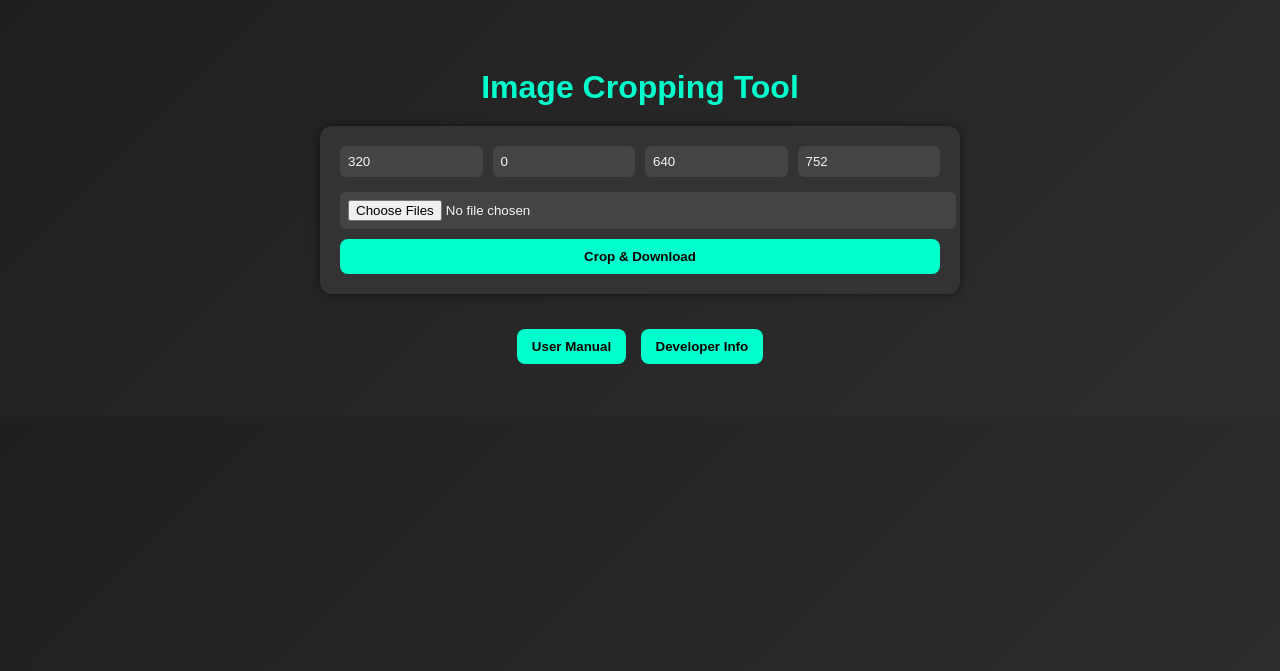
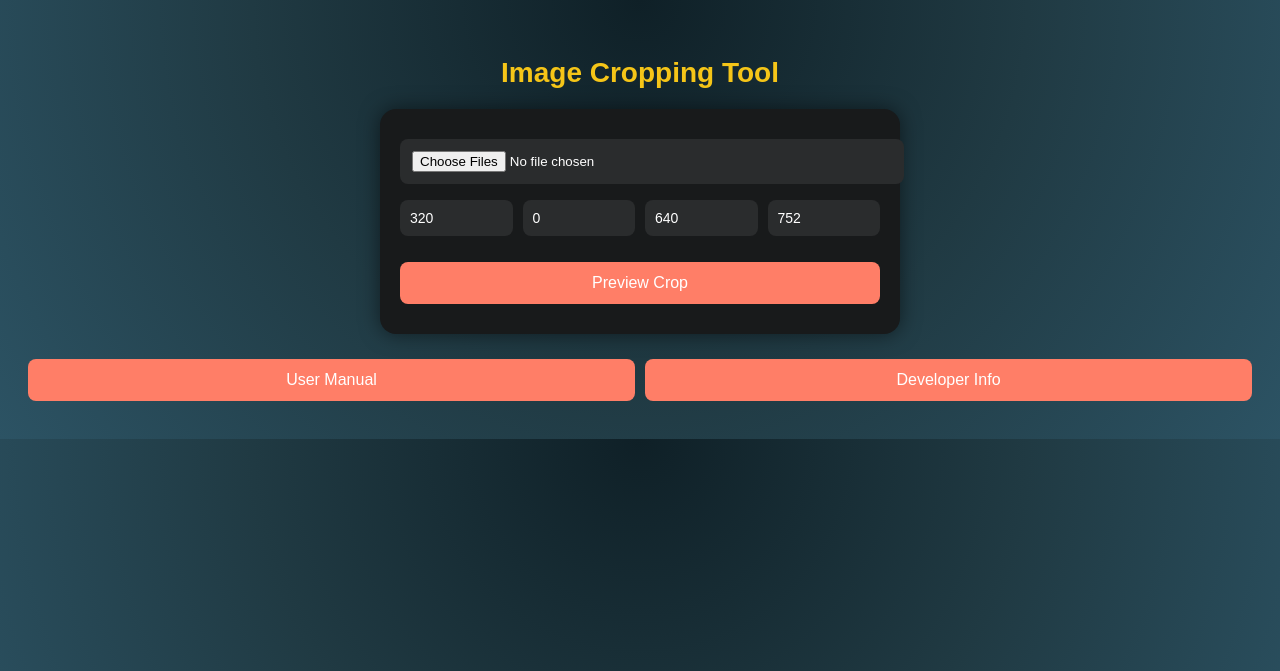
Before and after one commit to tufayal10/CropImg, a Flask app: page / in a window 1280 px wide. Shown: the top 671 px of the page. Run offline with Flask 3, Linux system fonts and the light colour scheme.

Commit message:
Update index.html

```diff
--- a/templates/index.html
+++ b/templates/index.html
@@ -5,102 +5,249 @@
     <title>Image Cropping Tool</title>
     <style>
         body {
-            font-family: 'Arial', sans-serif;
-            background: linear-gradient(135deg, #1f1f1f, #2e2e2e);
-            color: #f5f5f5;
+            background: radial-gradient(circle at top, #0f2027, #203a43, #2c5364);
+            font-family: 'Poppins', sans-serif;
             display: flex;
             flex-direction: column;
             align-items: center;
-            padding: 40px;
+            padding: 30px 20px;
+            color: #fff;
         }
 
         h1 {
-            color: #00ffcc;
+            color: #f5c518;
+            font-size: 28px;
             margin-bottom: 20px;
         }
 
         form {
-            background-color: #333;
-            padding: 20px;
-            border-radius: 12px;
-            box-shadow: 0 0 10px rgba(0,0,0,0.5);
+            background-color: #181a1b;
+            padding: 30px 20px;
+            border-radius: 16px;
             width: 100%;
-            max-width: 600px;
+            max-width: 480px;
+            box-shadow: 0 0 20px rgba(0, 0, 0, 0.5);
+        }
+
+        input[type="file"] {
+            width: 100%;
+            padding: 12px;
+            border: none;
+            border-radius: 8px;
+            background: #2a2c2d;
+            color: #fff;
+            margin-bottom: 16px;
         }
 
         .input-row {
             display: flex;
             gap: 10px;
-            margin-bottom: 15px;
+            flex-wrap: wrap;
+            margin-bottom: 16px;
         }
 
-        input[type="number"], input[type="file"] {
-            padding: 8px;
-            width: 100%;
-            border-radius: 6px;
+        .input-row input[type="number"] {
+            flex: 1;
+            min-width: 60px;
+            padding: 10px;
             border: none;
-            background-color: #444;
-            color: #f5f5f5;
+            border-radius: 8px;
+            background: #2a2c2d;
+            color: #fff;
+            font-size: 14px;
         }
 
         button {
-            background-color: #00ffcc;
-            color: #000;
-            padding: 10px 15px;
+            background-color: #ff7e67;
+            color: white;
             border: none;
+            padding: 12px;
             border-radius: 8px;
+            font-size: 16px;
             cursor: pointer;
-            font-weight: bold;
             width: 100%;
             margin-top: 10px;
         }
 
         button:hover {
-            background-color: #00e6b8;
+            background-color: #ff9a80;
         }
 
-        .footer {
-            margin-top: 30px;
+        .preview-section {
+            display: none;
             text-align: center;
+            margin-top: 20px;
         }
 
-        .footer button {
-            width: auto;
-            margin: 5px;
+        .preview-section img {
+            width: 100%;
+            max-width: 300px;
+            border-radius: 12px;
+            margin-bottom: 10px;
+        }
+
+        .button-row {
+            display: flex;
+            gap: 10px;
+            margin-top: 15px;
+            width: 100%;
+        }
+
+        /* Modal Style */
+        .modal {
+            display: none;
+            position: fixed;
+            z-index: 999;
+            left: 0;
+            top: 0;
+            width: 100%;
+            height: 100%;
+            background: rgba(0, 0, 0, 0.8);
+            justify-content: center;
+            align-items: center;
+        }
+
+        .modal-content {
+            background: #1e1e1e;
+            padding: 20px;
+            border-radius: 12px;
+            text-align: left;
+            max-width: 400px;
+            color: #fff;
+        }
+
+        .modal-content h2 {
+            margin-top: 0;
+            color: #f5c518;
+        }
+
+        .close-btn {
+            background-color: #ff7e67;
+            padding: 8px 12px;
+            border: none;
+            border-radius: 8px;
+            cursor: pointer;
+            margin-top: 15px;
+        }
+
+        .close-btn:hover {
+            background-color: #ff9a80;
+        }
+
+        .modal-content button {
+            margin-top: 10px;
+            background-color: #34495e;
+            border: none;
+            border-radius: 8px;
+            padding: 10px;
+            width: 100%;
+            color: #fff;
+            cursor: pointer;
+            font-size: 15px;
+        }
+
+        .modal-content button:hover {
+            background-color: #2c3e50;
         }
     </style>
 </head>
 <body>
     <h1>Image Cropping Tool</h1>
-    <form action="/crop" method="post" enctype="multipart/form-data">
+    <form id="cropForm" method="POST" action="/crop" enctype="multipart/form-data">
+        <input type="file" name="images" id="imageInput" accept="image/*" multiple required>
         <div class="input-row">
-            <input type="number" name="x" value="320" placeholder="X">
-            <input type="number" name="y" value="0" placeholder="Y">
-            <input type="number" name="width" value="640" placeholder="Width">
-            <input type="number" name="height" value="752" placeholder="Height">
+            <input type="number" name="x" id="x" placeholder="X" value="320" required>
+            <input type="number" name="y" id="y" placeholder="Y" value="0" required>
+            <input type="number" name="width" id="width" placeholder="Width" value="640" required>
+            <input type="number" name="height" id="height" placeholder="Height" value="752" required>
         </div>
-        <input type="file" name="images" accept="image/*" multiple required>
-        <button type="submit">Crop & Download</button>
+        <button type="button" onclick="showPreview()">Preview Crop</button>
+
+        <div class="preview-section" id="previewSection">
+            <h2>Preview (First Image)</h2>
+            <img id="croppedPreview" alt="Preview">
+            <button type="submit">Crop & Download ZIP</button>
+        </div>
     </form>
 
-    <div class="footer">
-        <button onclick="showUserManual()">User Manual</button>
-        <button onclick="showDeveloperInfo()">Developer Info</button>
+    <div class="button-row">
+        <button onclick="openUserManual()">User Manual</button>
+        <button onclick="openDeveloperInfo()">Developer Info</button>
+    </div>
+
+    <!-- User Manual Modal -->
+    <div class="modal" id="userManualModal">
+        <div class="modal-content">
+            <h2>User Manual</h2>
+            <p><strong>1. Upload Images:</strong> Select up to 100 images.</p>
+            <p><strong>2. Set Crop Area:</strong> Adjust X, Y, Width, Height as needed.</p>
+            <p><strong>3. Preview:</strong> Click Preview Crop to see the result.</p>
+            <p><strong>4. Crop & Download:</strong> Click Crop & Download ZIP to get your cropped images.</p>
+            <button class="close-btn" onclick="closeUserManual()">Close</button>
+        </div>
+    </div>
+
+    <!-- Developer Info Modal -->
+    <div class="modal" id="developerModal">
+        <div class="modal-content">
+            <h2>Developer Info</h2>
+            <p>Developer: <strong>S M Tufayal Ahammad</strong></p>
+            <button onclick="window.open('https://profile.tufayal.com', '_blank')">Portfolio</button>
+            <button onclick="window.open('https://projects.tufayal.com', '_blank')">Other Projects</button>
+            <button onclick="window.open('https://suggestion.tufayal.com', '_blank')">Suggest Edit</button>
+            <button class="close-btn" onclick="closeDeveloperInfo()">Close</button>
+        </div>
     </div>
 
     <script>
-        function showUserManual() {
-            alert("1. Upload images (up to 100).\n"
-                + "2. Enter X, Y, Width, Height for cropping.\n"
-                + "3. Click 'Crop & Download' to download the cropped images as ZIP.\n"
-                + "Default crop values are set.");
+        function showPreview() {
+            const fileInput = document.getElementById('imageInput');
+            const x = parseInt(document.getElementById('x').value);
+            const y = parseInt(document.getElementById('y').value);
+            const width = parseInt(document.getElementById('width').value);
+            const height = parseInt(document.getElementById('height').value);
+
+            if (fileInput.files.length === 0) {
+                alert("Please select at least one image.");
+                return;
+            }
+
+            if (fileInput.files.length > 100) {
+                alert("You can only upload up to 100 images at once.");
+                return;
+            }
+
+            const reader = new FileReader();
+            reader.onload = function (e) {
+                const img = new Image();
+                img.onload = function () {
+                    const canvas = document.createElement('canvas');
+                    canvas.width = width;
+                    canvas.height = height;
+                    const ctx = canvas.getContext('2d');
+                    ctx.drawImage(img, x, y, width, height, 0, 0, width, height);
+                    document.getElementById('croppedPreview').src = canvas.toDataURL('image/png');
+                    document.getElementById('previewSection').style.display = 'block';
+                };
+                img.src = e.target.result;
+            };
+            reader.readAsDataURL(fileInput.files[0]);
         }
 
-        function showDeveloperInfo() {
-            alert("Developer: S M Tufayal Ahammad\n\n"
-                + "Portfolio: profile.tufayal.com\n"
-                + "Other Projects: projects.tufayal.com\n"
-                + "Suggest Edits: suggestion.tufayal.com");
+        function openUserManual() {
+            document.getElementById('userManualModal').style.display = 'flex';
+        }
+
+        function closeUserManual() {
+            document.getElementById('userManualModal').style.display = 'none';
+        }
+
+        function openDeveloperInfo() {
+            document.getElementById('developerModal').style.display = 'flex';
+        }
+
+        function closeDeveloperInfo() {
+            document.getElementById('developerModal').style.display = 'none';
         }
     </script>
 </body>
```
